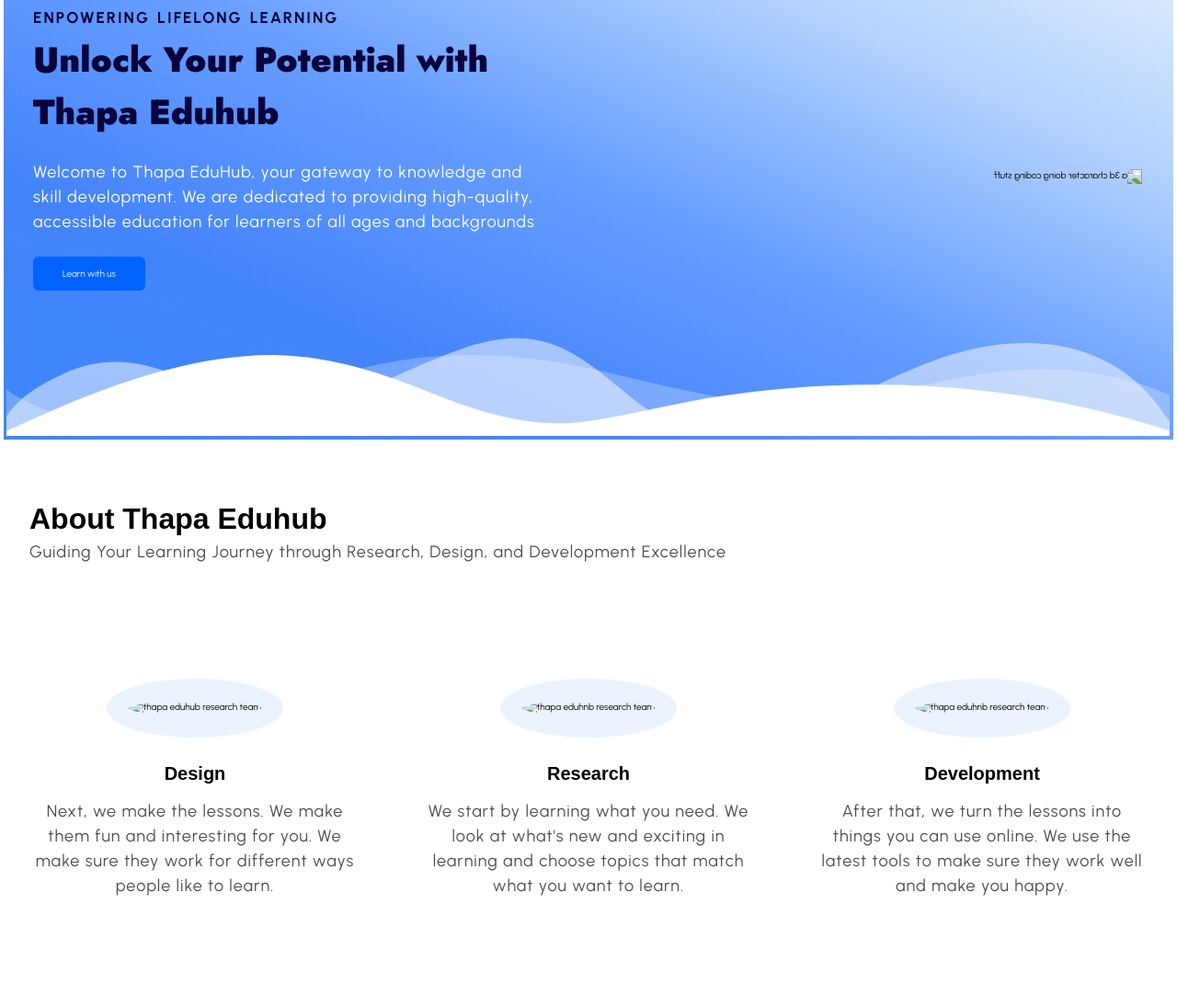
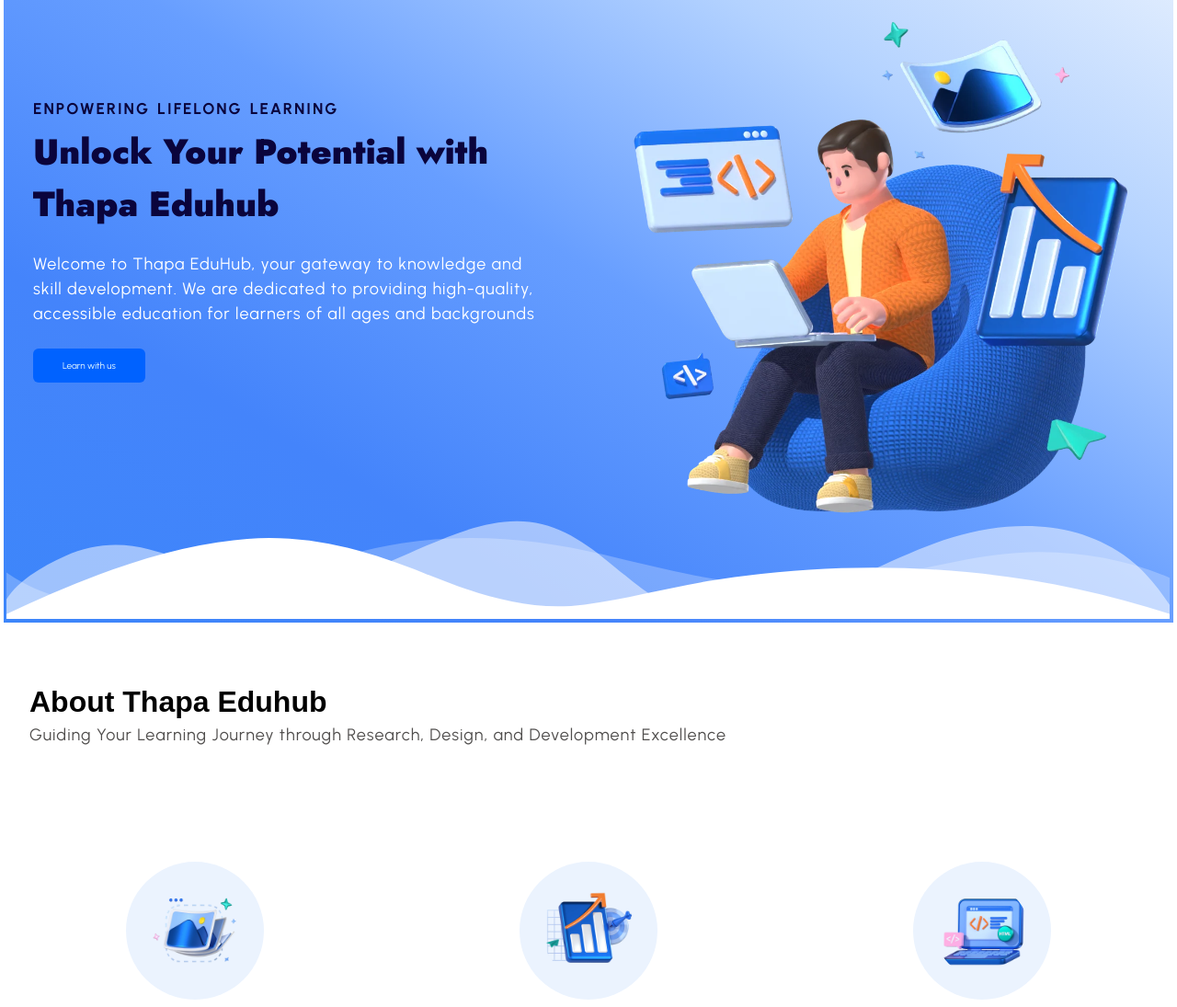
Before and after one commit to ahsan-haroon/final-project, a plain HTML site: page index.html in a window 1280 px wide. Shown: the part 392-1487 px from the top of the page at 92% size. Drawn offline with Linux system fonts and the light colour scheme; files whose address does not match are found by name; a web font is replaced by a local one.

Commit message:
changed image

```diff
--- a/index.html
+++ b/index.html
@@ -52,7 +52,7 @@
                 </div>
                 <div class="section-hero--image">
                     <figure>
-                        <img src="./main-hero.webp" alt="a 3d character doing coding stuff">
+                        <img src="./image/main-hero.webp" alt="a 3d character doing coding stuff">
                     </figure>
                 </div>
             </div>
@@ -86,7 +86,7 @@
         <div class="container grid grid-three--cols">
             <div class="about-div">
                 <div class="icon">
-                    <img src="./design.webp" alt="thapa eduhub research team "/>
+                    <img src="./image/design.webp" alt="thapa eduhub research team "/>
 
                 </div>
                 <h3 class="section-common--title">Design</h3>
@@ -98,7 +98,7 @@
 
         <div class="about-div">
                 <div class="icon">
-                    <img src="./research.webp" alt="thapa eduhnb research team">
+                    <img src="./image/research.webp" alt="thapa eduhnb research team">
 
                 </div>
                 <h3 class="section-common--title">Research</h3>
@@ -110,7 +110,7 @@
 
             <div class="about-div">
                 <div class="icon">
-                    <img src="./Coding.webp" alt="thapa eduhnb research team">
+                    <img src="./image/Coding.webp" alt="thapa eduhnb research team">
 
                 </div>
                 <h3 class="section-common--title">Development</h3>
@@ -270,7 +270,7 @@
             <!-- center part of image -->
              <div class="choose-center--div">
                 <figure>
-                    <img src="./mobile.webp" alt="thapa technical offical new webside ">
+                    <img src="./image/mobile.webp" alt="thapa technical offical new webside ">
                 </figure>
              </div>
 
```
Also changed, not shown: mobile.webp (deleted).
